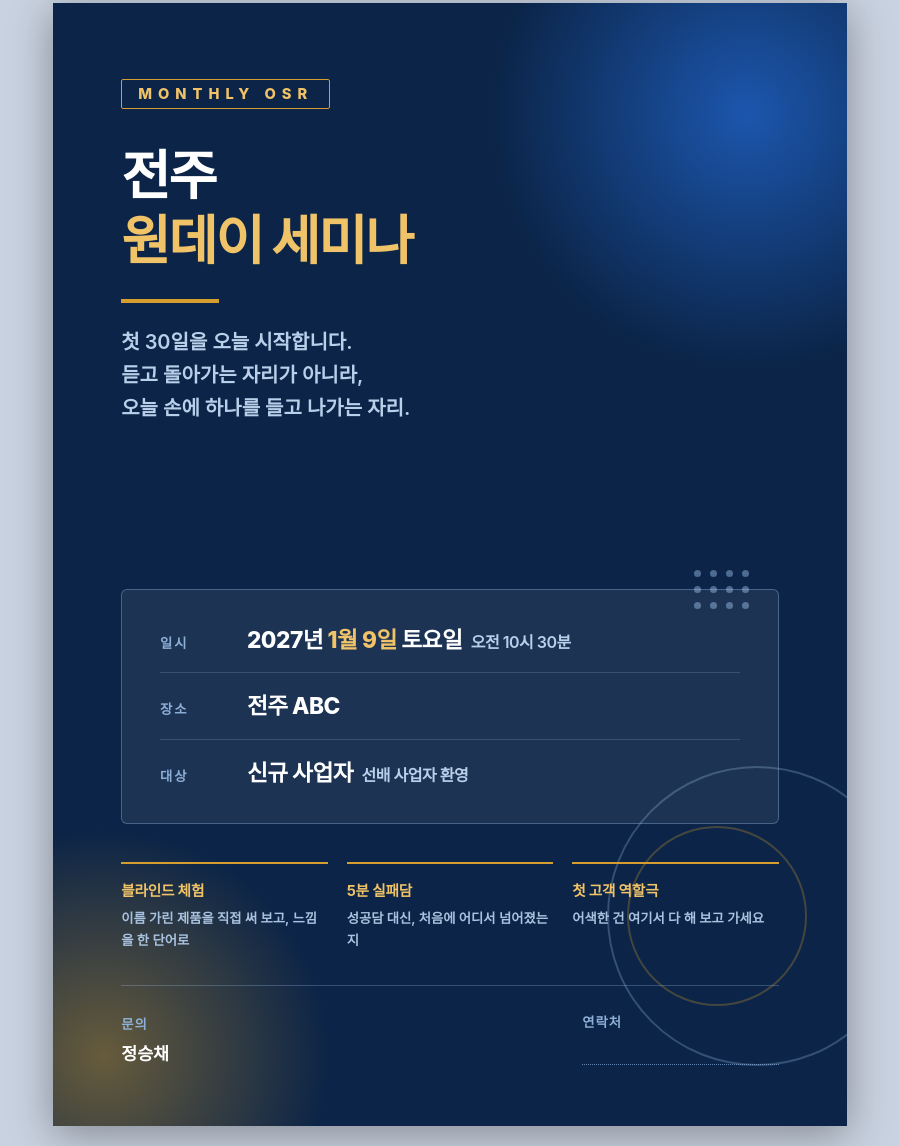
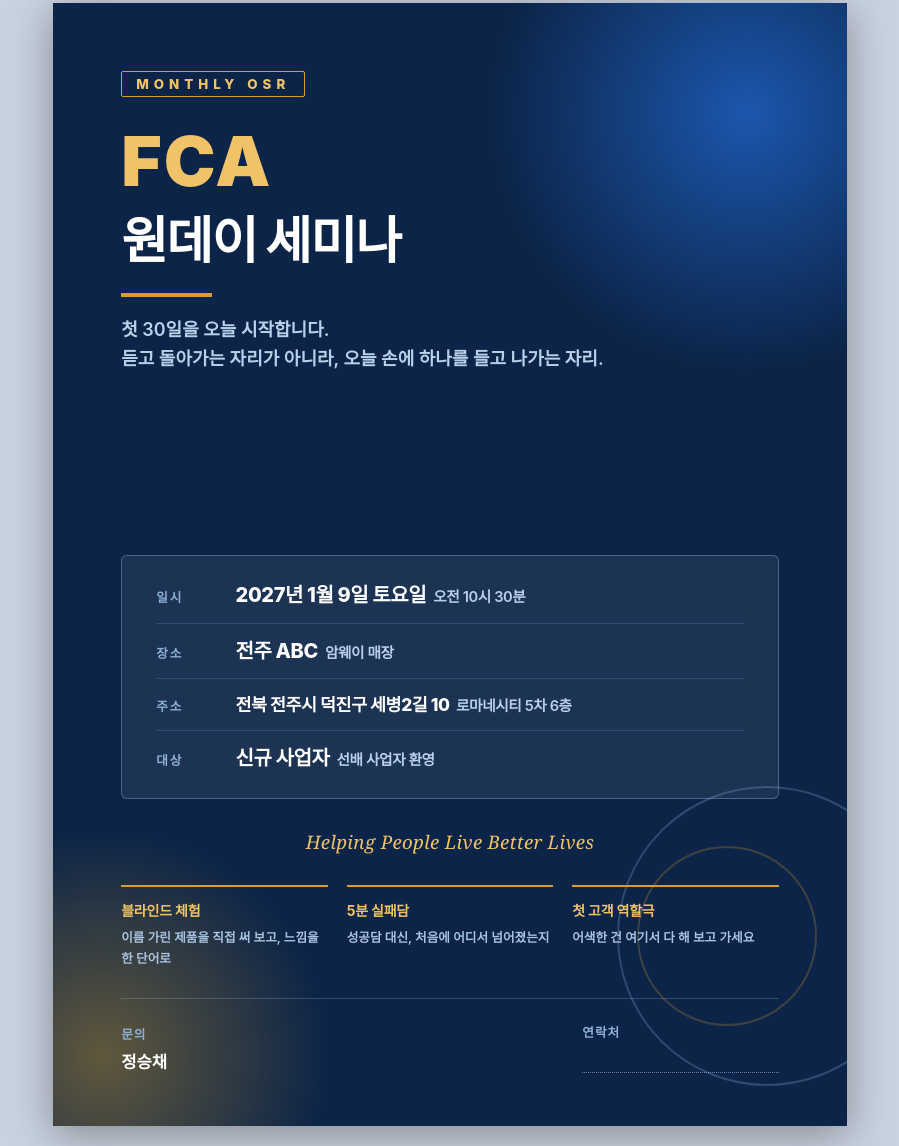
Before and after one commit to dreamfca2019-lgtm/galaga, a plain HTML site: page osr/poster.html in a window 1280 px wide. Shown: the part 17-1163 px from the top of the page, without its empty margins (190-1089 px from the left). Drawn offline with Linux system fonts and the light colour scheme.

Commit message:
Poster: FCA one-day seminar with venue address

```diff
--- a/osr/poster.html
+++ b/osr/poster.html
@@ -3,7 +3,7 @@
 <head>
 <meta charset="utf-8">
 <meta name="viewport" content="width=device-width, initial-scale=1.0">
-<title>전주 원데이 세미나 · 2027년 1월 OSR</title>
+<title>FCA 원데이 세미나 · 전주 ABC</title>
 <style>
   *{box-sizing:border-box; margin:0; padding:0;}
   body{
@@ -14,45 +14,48 @@
     width:210mm; height:297mm; background:#0b2447; color:#fff; position:relative; overflow:hidden;
     display:flex; flex-direction:column; box-shadow:0 8px 40px rgba(0,0,0,.35);
   }
-  /* 배경 장식 */
   .glow1,.glow2,.ring,.dots{position:absolute; pointer-events:none;}
   .glow1{width:520px; height:520px; border-radius:50%; right:-160px; top:-150px;
     background:radial-gradient(circle, rgba(31,95,191,.85) 0%, rgba(31,95,191,0) 70%);}
   .glow2{width:460px; height:460px; border-radius:50%; left:-180px; bottom:-160px;
-    background:radial-gradient(circle, rgba(214,158,46,.45) 0%, rgba(214,158,46,0) 70%);}
-  .ring{width:300px; height:300px; border:2px solid rgba(157,192,238,.28); border-radius:50%; right:-60px; bottom:60px;}
-  .ring.small{width:180px; height:180px; right:40px; bottom:120px; border-color:rgba(214,158,46,.28);}
-  .dots{right:26mm; top:150mm; display:grid; grid-template-columns:repeat(4,7px); gap:9px; opacity:.45;}
-  .dots span{width:7px; height:7px; border-radius:50%; background:#9dc0ee;}
+    background:radial-gradient(circle, rgba(214,158,46,.42) 0%, rgba(214,158,46,0) 70%);}
+  .ring{width:300px; height:300px; border:2px solid rgba(157,192,238,.25); border-radius:50%; right:-70px; bottom:40px;}
+  .ring.small{width:180px; height:180px; right:30px; bottom:100px; border-color:rgba(214,158,46,.25);}
 
-  .top{position:relative; padding:20mm 18mm 0; z-index:2;}
-  .badge{display:inline-block; border:1.5px solid #d69e2e; color:#f0c368; font-size:11pt;
-    letter-spacing:6px; font-weight:800; padding:5px 16px; border-radius:2px;}
-  .title{margin-top:9mm; font-size:40pt; font-weight:900; line-height:1.22; letter-spacing:-2px;}
+  .top{position:relative; padding:18mm 18mm 0; z-index:2;}
+  .badge{display:inline-block; border:1.5px solid #d69e2e; color:#f0c368; font-size:10pt;
+    letter-spacing:5px; font-weight:800; padding:4px 14px; border-radius:2px;}
+  .title{margin-top:8mm; font-size:38pt; font-weight:900; line-height:1.16; letter-spacing:-1.5px;}
+  .title .latin{display:block; font-size:52pt; letter-spacing:2px; line-height:1; margin-bottom:4mm;}
   .title .gold{color:#f0c368;}
-  .rule{width:26mm; height:4px; background:#d69e2e; margin:7mm 0 6mm;}
-  .sub{font-size:15pt; color:#b9cfea; line-height:1.65; font-weight:600;}
+  .rule{width:24mm; height:4px; background:#d69e2e; margin:6mm 0 5mm;}
+  .sub{font-size:13.5pt; color:#b9cfea; line-height:1.6; font-weight:600;}
 
-  .when{position:relative; z-index:2; margin:auto 18mm 0; }
+  .when{position:relative; z-index:2; margin:auto 18mm 0;}
   .box{background:rgba(255,255,255,.07); border:1px solid rgba(157,192,238,.35);
-    border-radius:6px; padding:9mm 10mm;}
-  .row{display:flex; align-items:baseline; gap:7mm; padding:4.5mm 0; border-bottom:1px solid rgba(157,192,238,.2);}
+    border-radius:6px; padding:7mm 9mm;}
+  .row{display:flex; align-items:baseline; gap:6mm; padding:3.6mm 0; border-bottom:1px solid rgba(157,192,238,.18);}
   .row:last-child{border-bottom:0; padding-bottom:0;}
   .row:first-child{padding-top:0;}
-  .lb{font-size:10pt; color:#8fb0d6; font-weight:800; letter-spacing:2px; width:16mm; flex:0 0 auto;}
-  .val{font-size:17pt; font-weight:800; letter-spacing:-0.5px; line-height:1.4;}
+  .lb{font-size:9.5pt; color:#8fb0d6; font-weight:800; letter-spacing:2px; width:15mm; flex:0 0 auto;}
+  .val{font-size:15pt; font-weight:800; letter-spacing:-0.4px; line-height:1.35;}
   .val em{font-style:normal; color:#f0c368;}
-  .val small{font-size:12pt; color:#b9cfea; font-weight:600; margin-left:4px;}
+  .val small{font-size:11pt; color:#b9cfea; font-weight:600; margin-left:3px;}
+  .addr{font-size:13pt;}
 
-  .bottom{position:relative; z-index:2; padding:10mm 18mm 16mm;}
-  .points{display:flex; gap:5mm; margin-bottom:9mm;}
-  .pt{flex:1; border-top:2px solid #d69e2e; padding-top:4mm;}
-  .pt b{display:block; font-size:11pt; color:#f0c368; margin-bottom:2mm; letter-spacing:-0.2px;}
-  .pt span{font-size:10pt; color:#a9c2df; line-height:1.55; font-weight:600;}
+  .bottom{position:relative; z-index:2; padding:8mm 18mm 14mm;}
+  .slogan{
+    font-family:Georgia,"Times New Roman",serif; font-style:italic; font-size:14pt;
+    color:#f0c368; letter-spacing:.3px; margin-bottom:8mm; text-align:center;
+  }
+  .points{display:flex; gap:5mm; margin-bottom:8mm;}
+  .pt{flex:1; border-top:2px solid #d69e2e; padding-top:3.5mm;}
+  .pt b{display:block; font-size:10.5pt; color:#f0c368; margin-bottom:1.5mm; letter-spacing:-0.2px;}
+  .pt span{font-size:9.5pt; color:#a9c2df; line-height:1.5; font-weight:600;}
   .contact{display:flex; justify-content:space-between; align-items:flex-end;
-    border-top:1px solid rgba(157,192,238,.28); padding-top:7mm;}
-  .contact .q{font-size:10pt; color:#8fb0d6; font-weight:700; letter-spacing:1px; margin-bottom:2mm;}
-  .contact .name{font-size:13pt; color:#fff; font-weight:800;}
+    border-top:1px solid rgba(157,192,238,.25); padding-top:6mm;}
+  .contact .q{font-size:9.5pt; color:#8fb0d6; font-weight:700; letter-spacing:1px; margin-bottom:1.5mm;}
+  .contact .name{font-size:12.5pt; color:#fff; font-weight:800;}
   .contact .blank{border-bottom:1px dotted rgba(157,192,238,.6); width:52mm; height:7mm;}
 
   @media print{
@@ -68,24 +71,30 @@
   <div class="glow2"></div>
   <div class="ring"></div>
   <div class="ring small"></div>
-  <div class="dots"><span></span><span></span><span></span><span></span><span></span><span></span><span></span><span></span><span></span><span></span><span></span><span></span></div>
 
   <div class="top">
     <div class="badge">MONTHLY OSR</div>
-    <h1 class="title">전주<br><span class="gold">원데이 세미나</span></h1>
+    <h1 class="title">
+      <span class="latin gold">FCA</span>
+      원데이 세미나
+    </h1>
     <div class="rule"></div>
-    <div class="sub">첫 30일을 오늘 시작합니다.<br>듣고 돌아가는 자리가 아니라,<br>오늘 손에 하나를 들고 나가는 자리.</div>
+    <div class="sub">첫 30일을 오늘 시작합니다.<br>듣고 돌아가는 자리가 아니라, 오늘 손에 하나를 들고 나가는 자리.</div>
   </div>
 
   <div class="when">
     <div class="box">
       <div class="row">
         <div class="lb">일시</div>
-        <div class="val">2027년 <em>1월 9일</em> 토요일 <small>오전 10시 30분</small></div>
+        <div class="val">2027년 1월 9일 토요일 <small>오전 10시 30분</small></div>
       </div>
       <div class="row">
         <div class="lb">장소</div>
-        <div class="val">전주 ABC</div>
+        <div class="val">전주 ABC <small>암웨이 매장</small></div>
+      </div>
+      <div class="row">
+        <div class="lb">주소</div>
+        <div class="val addr">전북 전주시 덕진구 세병2길 10 <small>로마네시티 5차 6층</small></div>
       </div>
       <div class="row">
         <div class="lb">대상</div>
@@ -95,6 +104,7 @@
   </div>
 
   <div class="bottom">
+    <div class="slogan">Helping People Live Better Lives</div>
     <div class="points">
       <div class="pt">
         <b>블라인드 체험</b>
```
